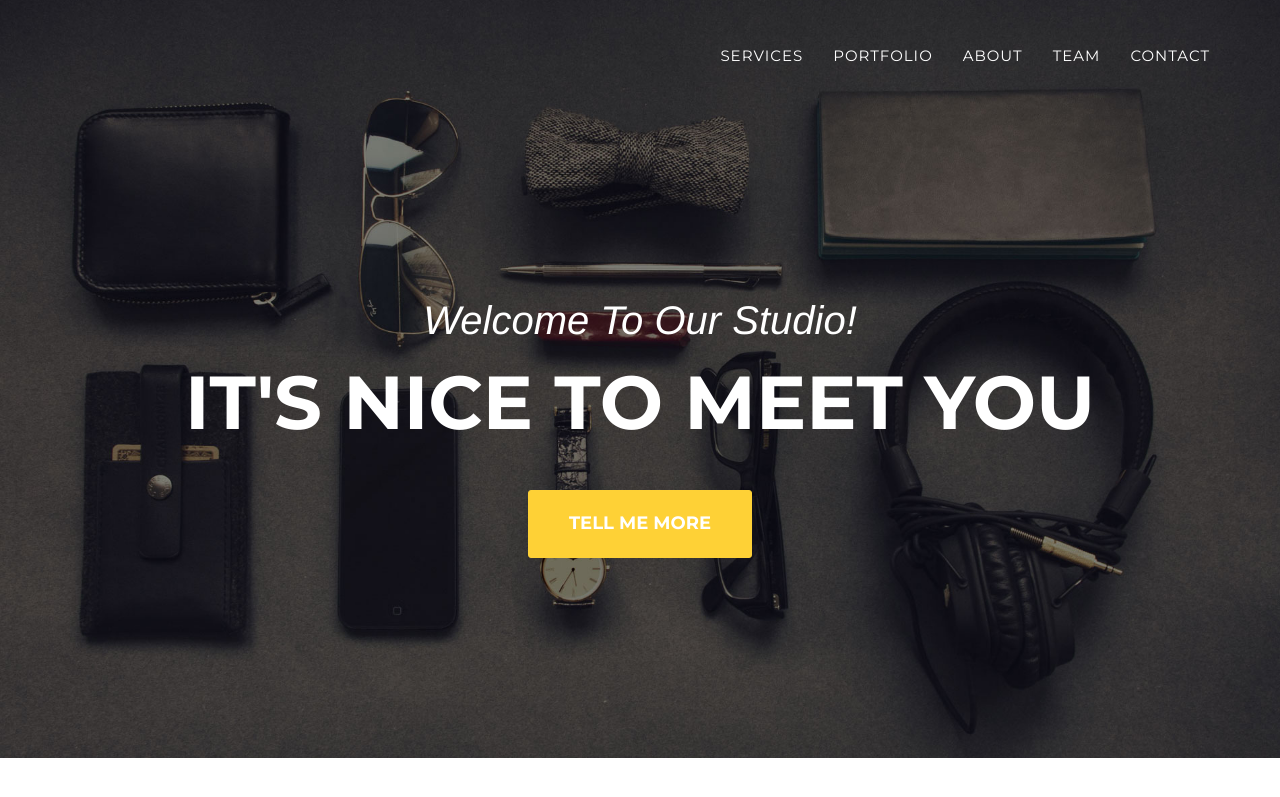
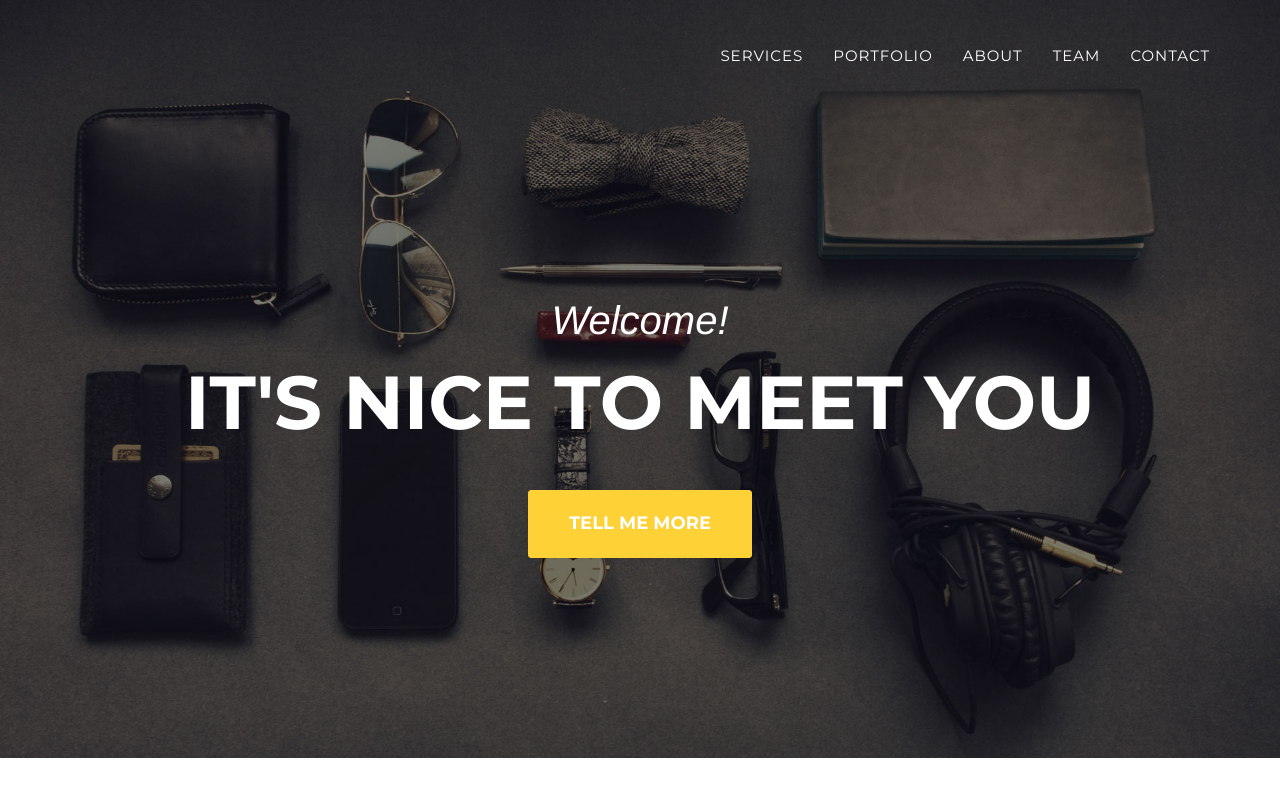
Before and after one commit to elizabethude/lizude.github.io, a Jekyll site: the page built from index.html, in a window 1280 px wide and 900 px high. Shown: the top 797 px of the window. Built offline with Jekyll 4.4.1, drawn with Linux system fonts in a browser that asks for light colours; nearby versions of some CDN libraries; some web fonts are replaced; library files that are not in the unit come from our copies.

Commit message:
Update header.html

```diff
--- a/_includes/header.html
+++ b/_includes/header.html
@@ -44,7 +44,7 @@
     <header>
         <div class="container">
             <div class="intro-text">
-                <div class="intro-lead-in">Welcome To Our Studio!</div>
+                <div class="intro-lead-in"> Welcome! </div>
                 <div class="intro-heading">It's Nice To Meet You</div>
                 <a href="#services" class="page-scroll btn btn-xl">Tell Me More</a>
             </div>
```
